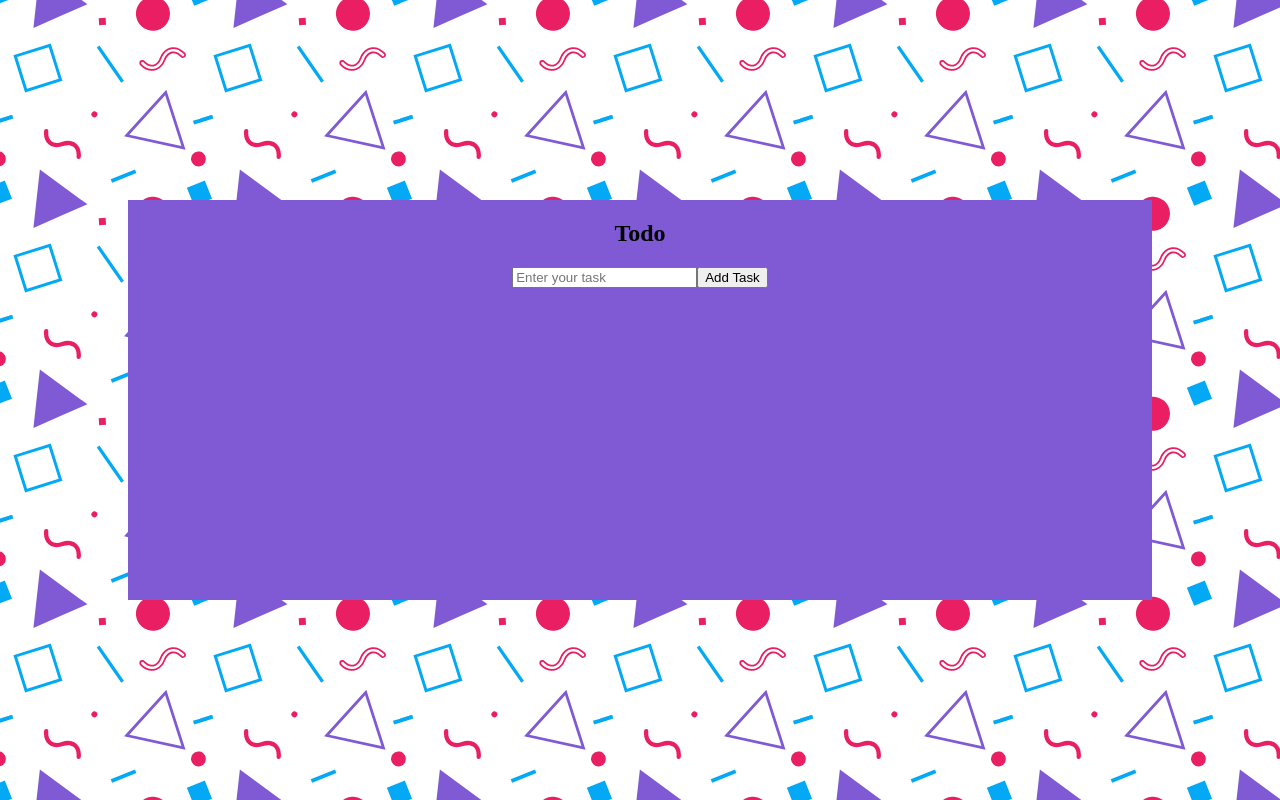
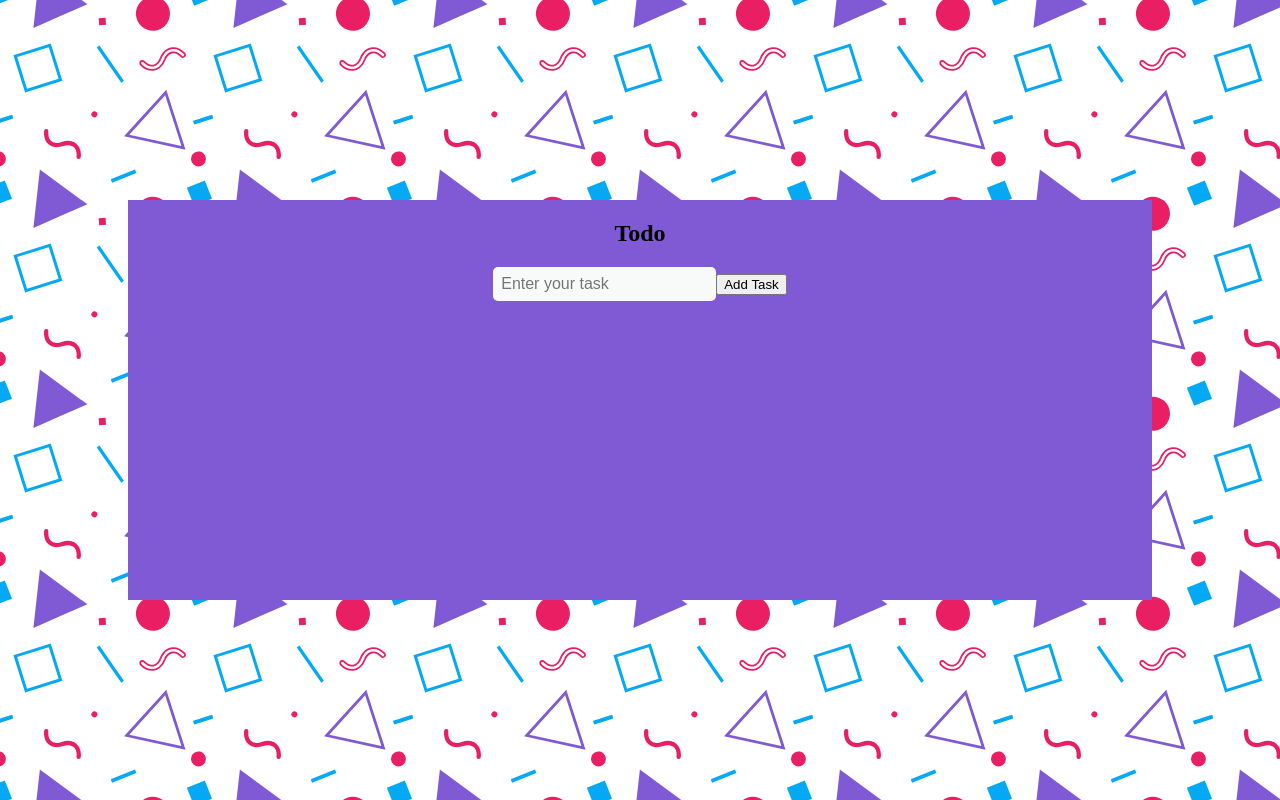
Before and after one commit to CarolANikolic/todo-list, a React (Create React App) app: page / in a window 1280 px wide. Built offline with nearby package versions, Linux system fonts and the light colour scheme.

Commit message:
style: give style to iput field.

```diff
--- a/src/components/FormFactory/FormFactory.jsx
+++ b/src/components/FormFactory/FormFactory.jsx
@@ -16,7 +16,9 @@ export const FormFactory = (props) => {
     className={props.formStyle}
     onSubmit={handleSubmit}>
         {formConfig.fields.map((field, index) => (
-            <input key={index} {...field}
+            <input
+            key={index}
+            {...field}
             value={inputValue}
             onChange={(e)=> setInputValue(e.target.value)}/>
         ))}
--- /dev/null
+++ b/src/components/FormFactory/FormFactory.module.css
@@ -0,0 +1,7 @@
+.form__input {
+    background-color: #f8fafa;
+    border: none;
+    border-radius: 5px;
+    font-size: 1rem;
+    padding: .5rem;
+}
--- a/src/objects/formConfigs.jsx
+++ b/src/objects/formConfigs.jsx
@@ -1,9 +1,10 @@
 import handleFormSubmssion from "../functions/handleTodoFormSubmission"
+import styles from "../components/FormFactory/FormFactory.module.css"
 
 const formConfigs = {
     todoForm: {
         fields: [
-            { className:'todoForm__input',
+            { className: styles.form__input,
             type: 'text',
             placeholder: 'Enter your task'}
         ],
```
